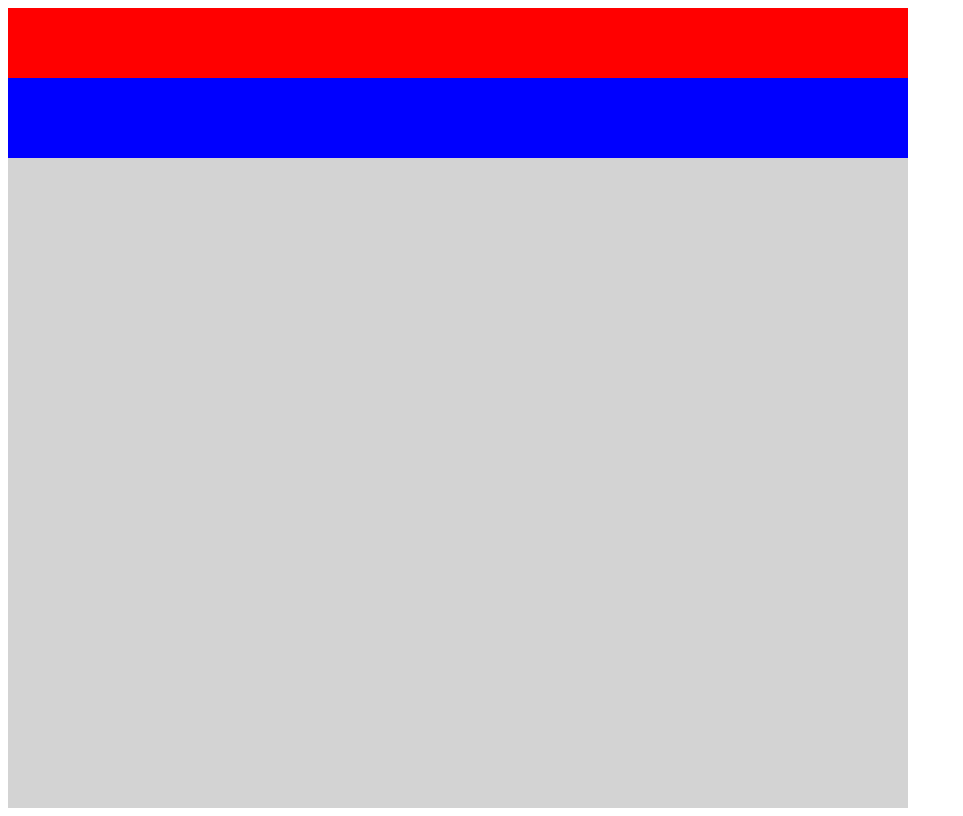
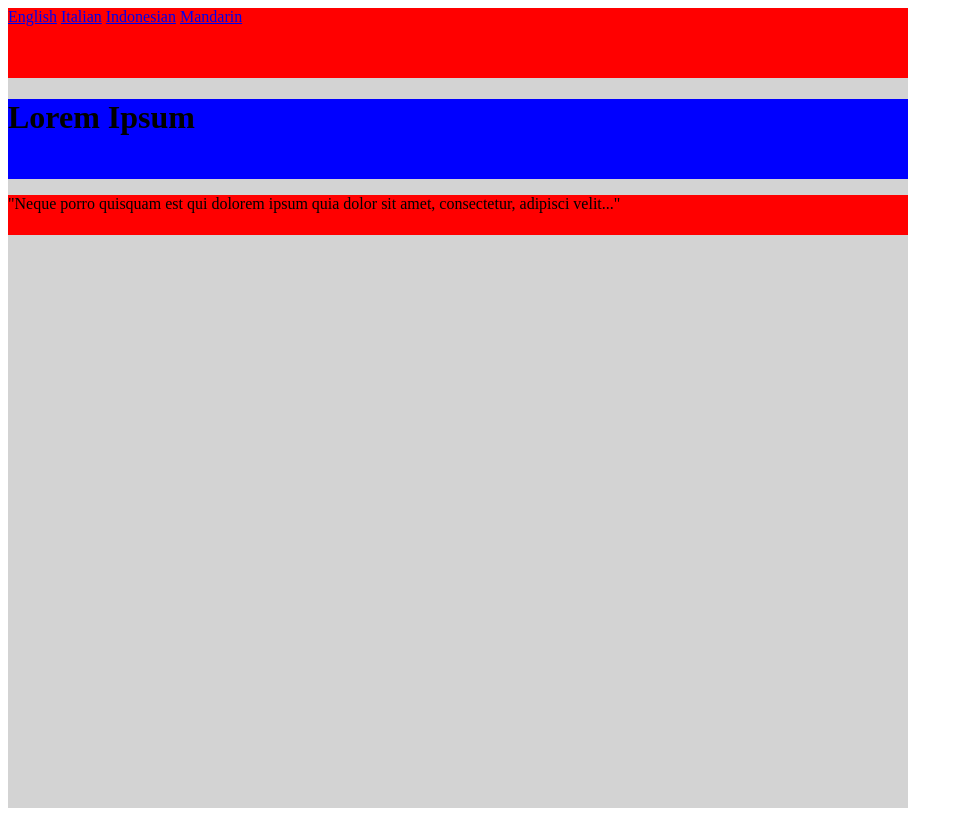
Before and after one commit to ahmadanwar93/day1, a plain HTML site: page div.html in a window 1280 px wide. Shown: the whole page, without its empty margins (0-963 px from the left). Drawn offline with Linux system fonts and the light colour scheme.

Commit message:
added text to div

```diff
--- a/div.html
+++ b/div.html
@@ -21,13 +21,30 @@
    height: 80px;
    background-color: blue;
   }
+
+  div#subheader {
+   width: 900px;
+   height: 40px;
+   background-color: red;
+
+  }
  </style>
 </head>
 
 <body>
  <div id="container">
-  <div id="links"></div>
-  <div id="header"></div>
+  <div id="links">
+   <a href="#">English</a>
+   <a href="#">Italian</a>
+   <a href="#">Indonesian</a>
+   <a href="#">Mandarin</a>
+  </div>
+  <div id="header">
+   <h1>Lorem Ipsum</h1>
+  </div>
+  <div id="subheader">
+   <p>"Neque porro quisquam est qui dolorem ipsum quia dolor sit amet, consectetur, adipisci velit..."</p>
+  </div>
  </div>
 
 </body>
```
